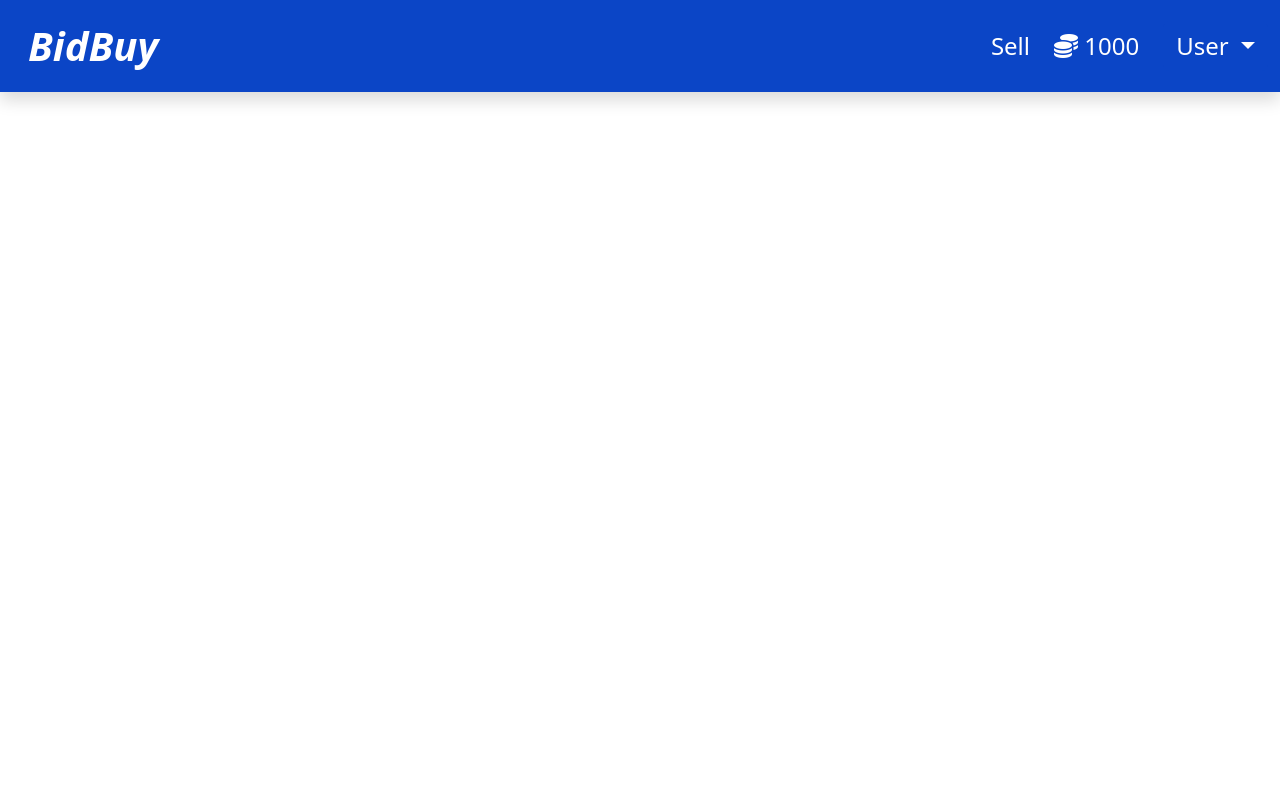
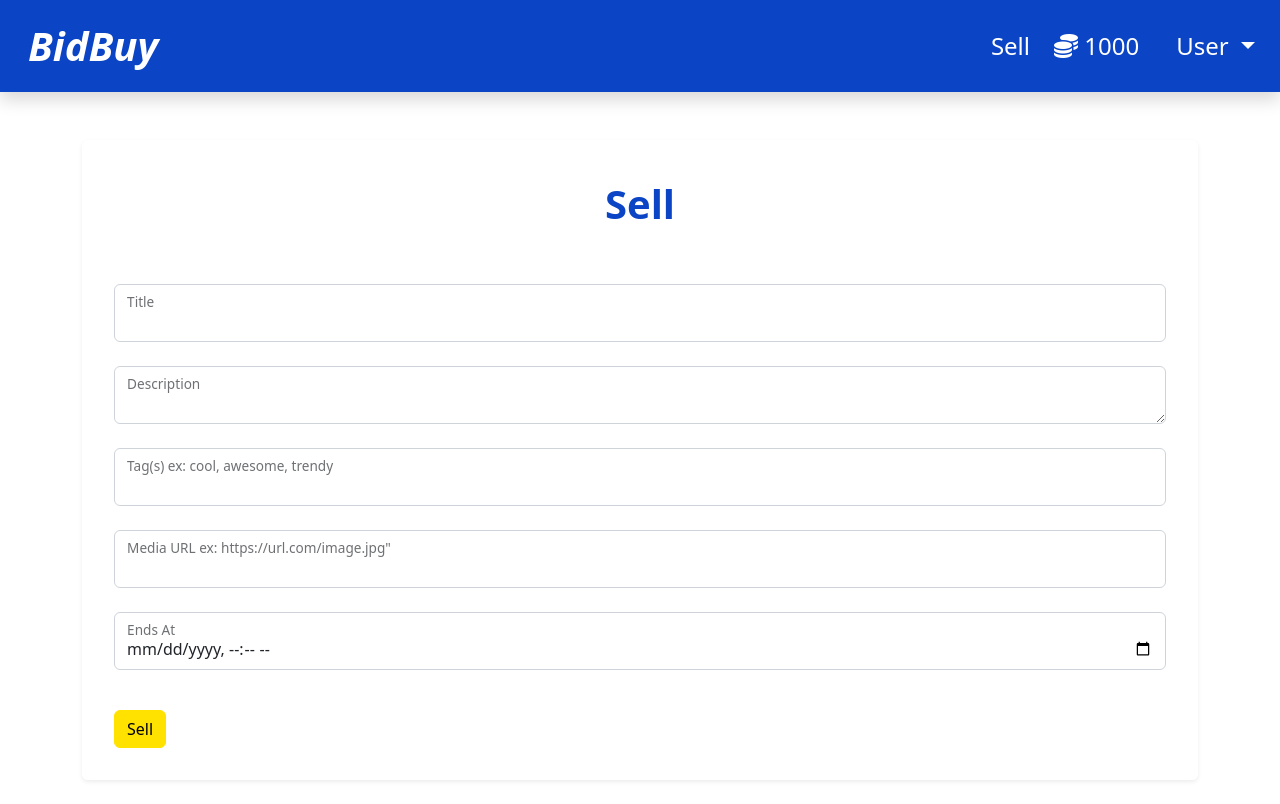
Before and after one commit to GeniePrinie/BidBuy, a website: page src/html/sell.html in a window 1280 px wide. Drawn offline with nearby package versions, Linux system fonts and the light colour scheme.

Commit message:
Add sell form

```diff
--- a/src/html/sell.html
+++ b/src/html/sell.html
@@ -32,7 +32,10 @@
           </a>
 
           <div class="text-end d-flex flex-wrap gap-4 align-items-center">
-            <a href="/sell" class="text-white text-decoration-none fs-4 ms-1">
+            <a
+              href="./sell.html"
+              class="text-white text-decoration-none fs-4 ms-1"
+            >
               Sell
             </a>
             <div class="text-white text-decoration-none fs-4">
@@ -65,6 +68,88 @@
     <main>
       <!-- modal -->
       <div class="modal-component"></div>
+
+      <div class="container mt-5">
+        <div
+          class="card card-custom pt-4 my-4 mx-auto d-md-flex justify-content-center border-0 shadow-sm bg-white"
+        >
+          <h1 class="fs-1 fw-bold text-primary text-center m-3">Sell</h1>
+
+          <div class="card card-custom card-body border-0">
+            <form class="form-login" id="form-login" novalidate>
+              <div class="form-floating my-4 mx-3">
+                <input
+                  name="title"
+                  type="text"
+                  id="title"
+                  class="form-control mb-3"
+                  aria-label="Title of a new listing"
+                  required
+                />
+                <label for="title" class="form-label">Title</label>
+
+                <div class="invalid-feedback">Title required</div>
+              </div>
+
+              <div class="form-floating my-4 mx-3">
+                <textarea
+                  name="body"
+                  id="body"
+                  aria-label="Description of the listing"
+                  class="form-control mb-3"
+                  rows="3"
+                >
+                </textarea>
+                <label for="body">Description</label>
+              </div>
+
+              <div class="form-floating my-4 mx-3">
+                <input
+                  name="media"
+                  type="text"
+                  id="tags"
+                  class="form-control mb-3"
+                  aria-label="Tag(s) of a new entry"
+                />
+                <label for="media">Tag(s) ex: cool, awesome, trendy </label>
+              </div>
+
+              <div class="form-floating my-4 mx-3">
+                <input
+                  name="media"
+                  type="url"
+                  id="media"
+                  class="form-control mb-3"
+                  aria-label="Media of the listing"
+                />
+                <label for="media"
+                  >Media URL ex: https://url.com/image.jpg"</label
+                >
+              </div>
+
+              <div class="form-floating my-4 mx-3">
+                <input
+                  name="endsAt"
+                  type="datetime-local"
+                  id="endsAt"
+                  class="form-control mb-3"
+                  aria-label="Ending time for bidding of the listing"
+                />
+                <label for="endsAt">Ends At</label>
+              </div>
+
+              <button
+                type="submit"
+                class="btn btn-secondary m-3"
+                data-toggle="modal"
+                data-target="#feedbackModal"
+              >
+                Sell
+              </button>
+            </form>
+          </div>
+        </div>
+      </div>
     </main>
 
     <script
```
